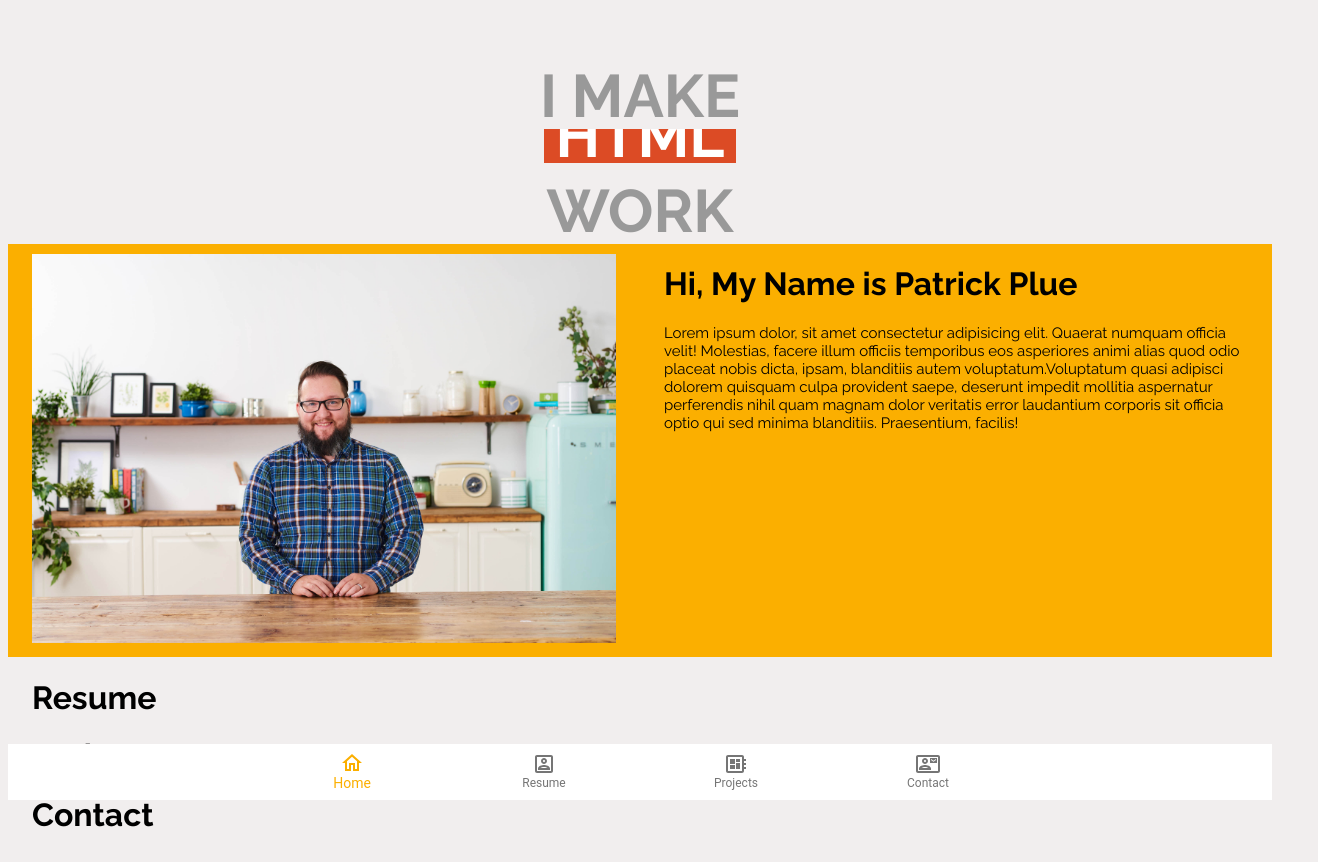
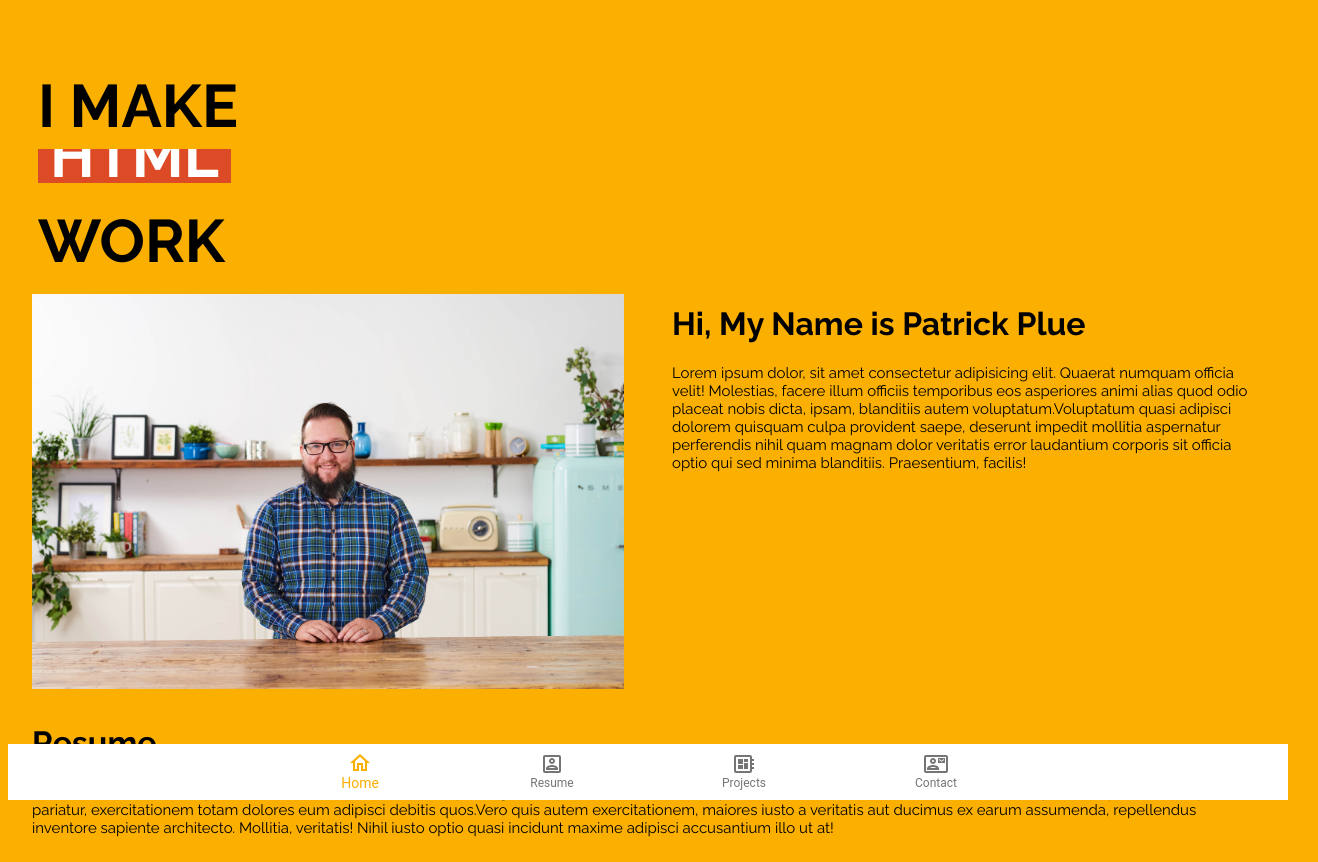
Before and after one commit to patplue/portfolio, a React (Create React App) app: page / in a window 1280 px wide. Shown: the top 862 px of the page, 1318 px wide, since content can reach past the window. Before the commit the page ends 833 px from the top, so only its background shows below. Built offline with nearby package versions, Linux system fonts and the light colour scheme.

Commit message:
chaged bg color to orange

```diff
--- a/src/App.css
+++ b/src/App.css
@@ -3,16 +3,22 @@ html {
   background-color: rgb(241, 238, 238);
   scroll-behavior: smooth;
   height: 100%;
+  background-color: rgba(251, 175, 0, 1);
 }
 body {
   overflow-x: hidden;
   padding: 0;
-  max-width: 100%;
+  width: 100%;
   height: 100%;
+}
+
+h1 {
+  color: Black;
 }
 
 p {
   font-size: 15px;
+  color: black;
 }
 .nav {
   position: sticky;
--- a/src/App.js
+++ b/src/App.js
@@ -9,7 +9,7 @@ import { Container } from "@material-ui/core";
 
 const App = () => {
   return (
-    <div>
+    <div id="Home">
       <div className="nav">
         <SimpleBottomNavigation />
       </div>
--- a/src/Components/Navigation/Navigation.css
+++ b/src/Components/Navigation/Navigation.css
@@ -1,13 +1,13 @@
 
 
-.animate{
+.animate {
   animation-duration: 3s;
   animation-name: blend-in;
 }
 
 @keyframes blend-in {
   from {
-  opacity: 0;
+    opacity: 0;
   }
 
   to {
@@ -15,6 +15,6 @@
   }
 }
 
-.MuiBottomNavigationAction-root.Mui-selected{
-  color: #FBAF00 !important;
+.MuiBottomNavigationAction-root.Mui-selected {
+  color: #fbaf00 !important;
 }
--- a/src/Components/Resume/Resume.js
+++ b/src/Components/Resume/Resume.js
@@ -1,11 +1,21 @@
-import React from 'react';
+import React from "react";
 
 const Resume = () => {
-  return(
+  return (
     <div id="Resume">
       <h1>Resume</h1>
+      <p>
+        Resume Content Lorem ipsum dolor sit amet consectetur, adipisicing elit.
+        Explicabo dolore aut excepturi laudantium odio ut inventore ex
+        doloremque similique et sit tempora, pariatur, exercitationem totam
+        dolores eum adipisci debitis quos.Vero quis autem exercitationem,
+        maiores iusto a veritatis aut ducimus ex earum assumenda, repellendus
+        inventore sapiente architecto. Mollitia, veritatis! Nihil iusto optio
+        quasi incidunt maxime adipisci accusantium illo ut at!
+      </p>
+
     </div>
-  )
-}
+  );
+};
 
-export default Resume
+export default Resume;
--- a/src/Components/WelcomeCard/Components/PictureMe.js
+++ b/src/Components/WelcomeCard/Components/PictureMe.js
@@ -1,13 +1,15 @@
 import React from "react";
-import picture from "../../../Pictures/Headshot.jpg"
+import picture from "../../../Pictures/Headshot.jpg";
 import { Container } from "@material-ui/core";
-import "./PictureMe.css"
+import "./PictureMe.css";
 
 const PictureMe = () => {
   return (
     <div>
       <Container>
-        <img src={picture} alt="pic of me" className="headshot"/>
+        <div className="imgwrapper">
+          <img src={picture} alt="pic of me" className="headshot" />
+        </div>
       </Container>
     </div>
   );
--- a/src/Components/WelcomeCard/WelcomeCard.css
+++ b/src/Components/WelcomeCard/WelcomeCard.css
@@ -1,5 +1,5 @@
 #container {
-  color: #999;
+  color: black;
   text-transform: uppercase;
   font-size: 60px;
   line-height: 45px;
@@ -7,7 +7,8 @@
   width: 100%;
   bottom: 45%;
   display: block;
-  text-align: center;
+  text-align: left;
+  margin-left: 30px;
 }
 
 #flip {
@@ -89,13 +90,22 @@ p {
 }
 
 .makework {
-  margin: 10px 0px;
+  margin: 20px 0px;
 }
 .aboutmepicture {
-  background-color: #FBAF00;
+  background: rgb(251, 175, 0);
+  background: linear-gradient(
+    -90deg,
+    rgba(251, 175, 0, 1) 0%,
+    rgba(251, 175, 0, 1) 25%,
+    rgba(251, 175, 0, 0) 85%
+  );
 }
 
-@media only screen and (max-width: 600px) {
+.welcomecardtop {
+}
+
+@media only screen and (max-width: 768px) {
   #container {
     color: #999;
     text-transform: uppercase;
@@ -145,4 +155,13 @@ p {
       margin-top: 40px;
     }
   }
+  .aboutmepicture {
+    background: rgb(251, 175, 0);
+    background: linear-gradient(
+      0deg,
+      rgba(251, 175, 0, 1) 0%,
+      rgba(251, 175, 0, 1) 25%,
+      rgba(251, 175, 0, 0) 85%
+    );
+  }
 }
--- a/src/Components/WelcomeCard/WelcomeCard.js
+++ b/src/Components/WelcomeCard/WelcomeCard.js
@@ -8,7 +8,7 @@ import "./WelcomeCard.css";
 const WelcomeCard = () => {
   return (
     <div>
-      <div id="Home">
+      <div className="welcomecardtop">
         <div id="container">
           <div className="makework">I Make</div>
           <div id="flip">
```
